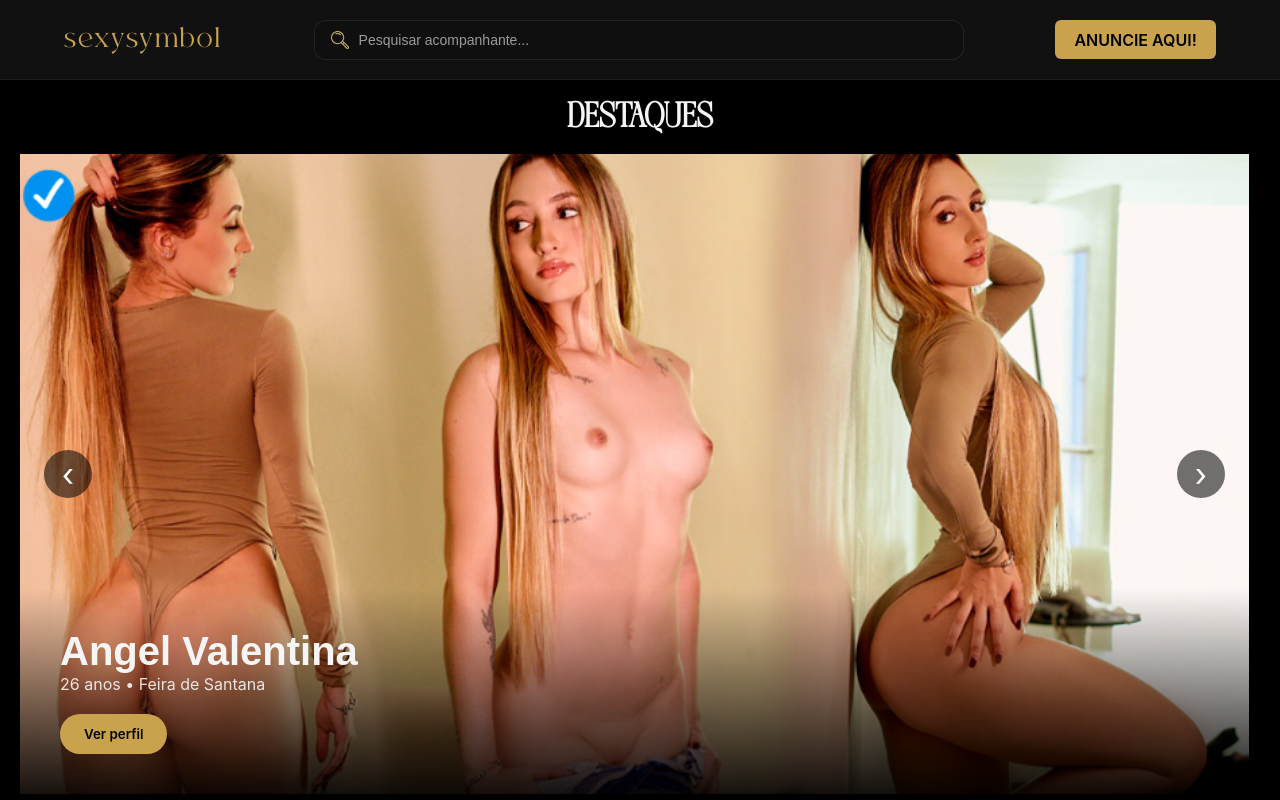
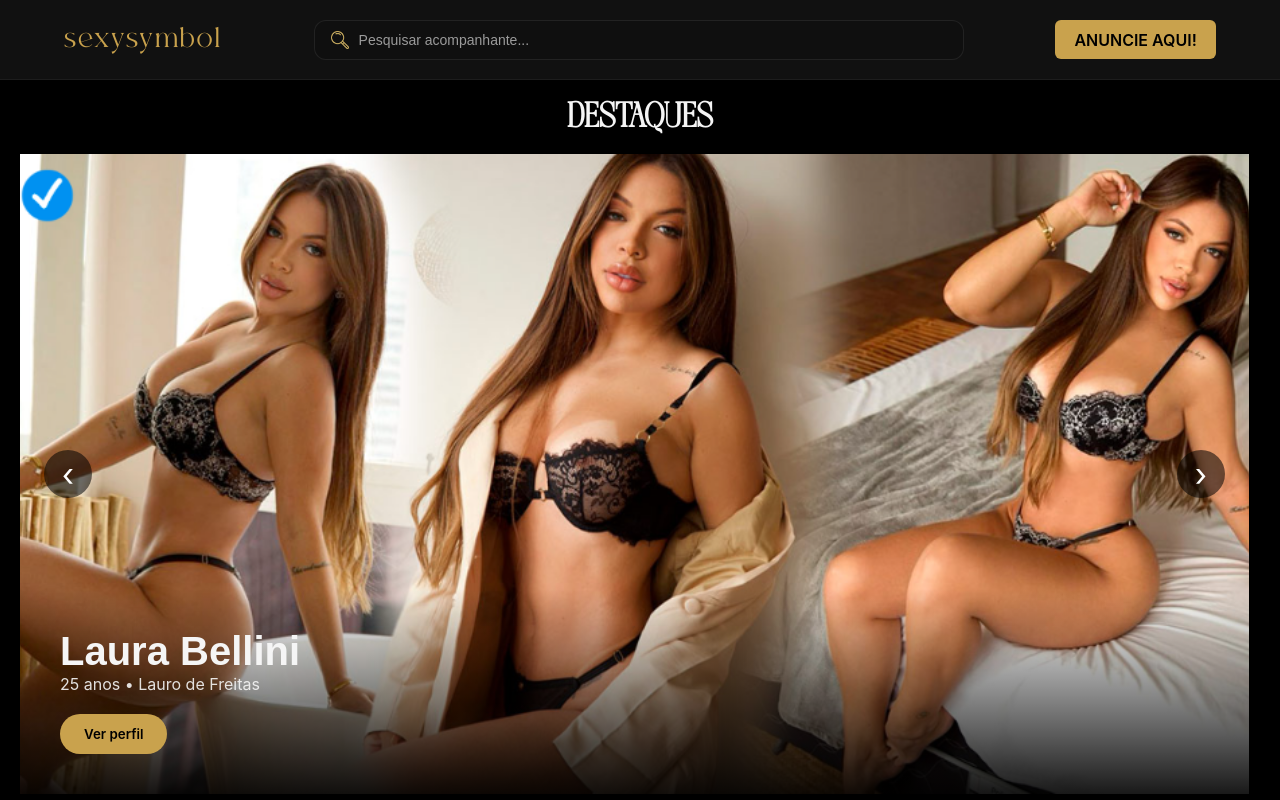
Before and after one commit to alexsandropancracio/sexysymbol, a React app in the folder src/frontend/: page / in a window 1280 px wide. Shown: the top 800 px of the page. Built offline with nearby package versions, Linux system fonts and the light colour scheme; the HTML template or start-up script is replaced by a standard one.

Commit message:
Ajustes no reload do Destaques.

```diff
--- a/src/frontend/src/components/Highlights/index.tsx
+++ b/src/frontend/src/components/Highlights/index.tsx
@@ -14,7 +14,8 @@ import {
 } from "./styles";
 
 export function Highlights() {
-  const [index, setIndex] = useState(0);
+  // 🔄 Índice inicial aleatório
+  const [index, setIndex] = useState(() => Math.floor(Math.random() * highlights.length));
 
   function next() {
     setIndex((prev) => (prev + 1) % highlights.length);
@@ -50,14 +51,14 @@ export function Highlights() {
         ))}
 
         {highlights.map((highlight, i) => (
-        <Info key={highlight.id} $active={i === index}>
+          <Info key={highlight.id} $active={i === index}>
             <Name>{highlight.name}</Name>
             <Meta>
-            {highlight.age} anos • {highlight.location}
+              {highlight.age} anos • {highlight.location}
             </Meta>
 
             <Button>Ver perfil</Button>
-        </Info>
+          </Info>
         ))}
       </Card>
     </Section>
```
